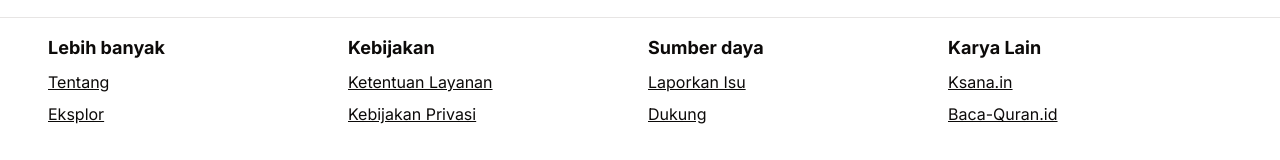
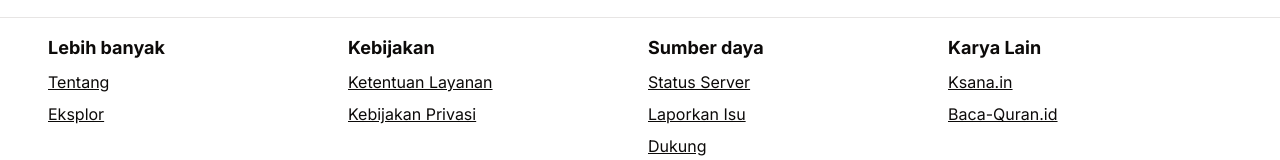
Before and after one commit to akbarnafisa/tanyainaja-clone, a Next.js app: page / in a window 1280 px wide. Shown: the part 1965-2125 px from the top of the page. Built offline with nearby package versions, Linux system fonts and the light colour scheme; no server answers.

Commit message:
add betterstack link

```diff
--- a/src/components/Footer.tsx
+++ b/src/components/Footer.tsx
@@ -37,6 +37,17 @@
         <div>
           <h4 className="text-lg font-bold mb-2">Sumber daya</h4>
           <ul className="flex flex-col gap-2">
+            <li>
+              {/* TODO: create betterstack account */}
+              <a
+                href="https://tanyaaja.betteruptime.com/"
+                className="underline"
+                target="_blank"
+                rel="noopener noreferrer"
+              >
+                Status Server
+              </a>
+            </li>
             <li>
               <a
                 href="https://github.com/mazipan/tanyaaja/issues/new"
```
